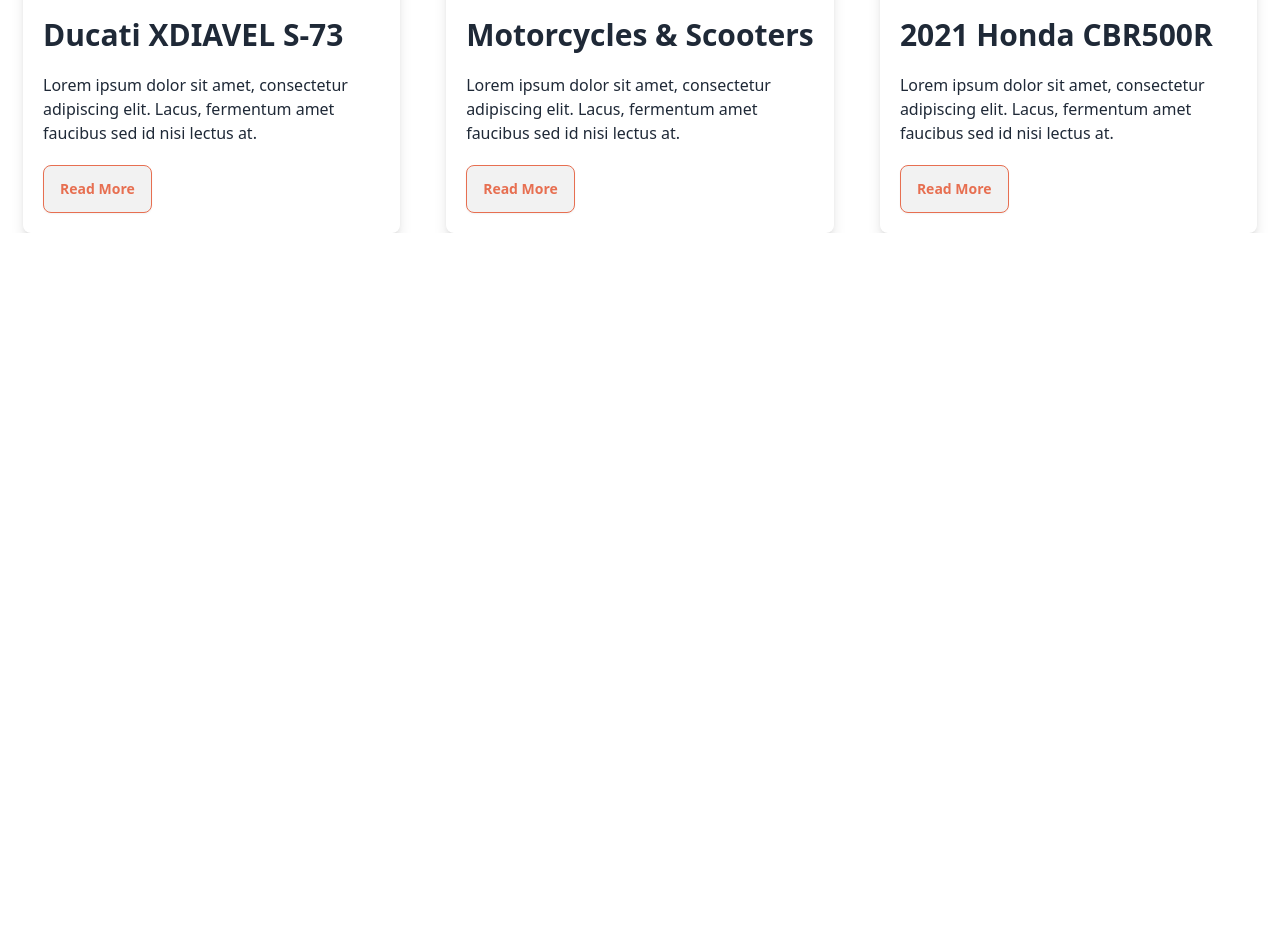
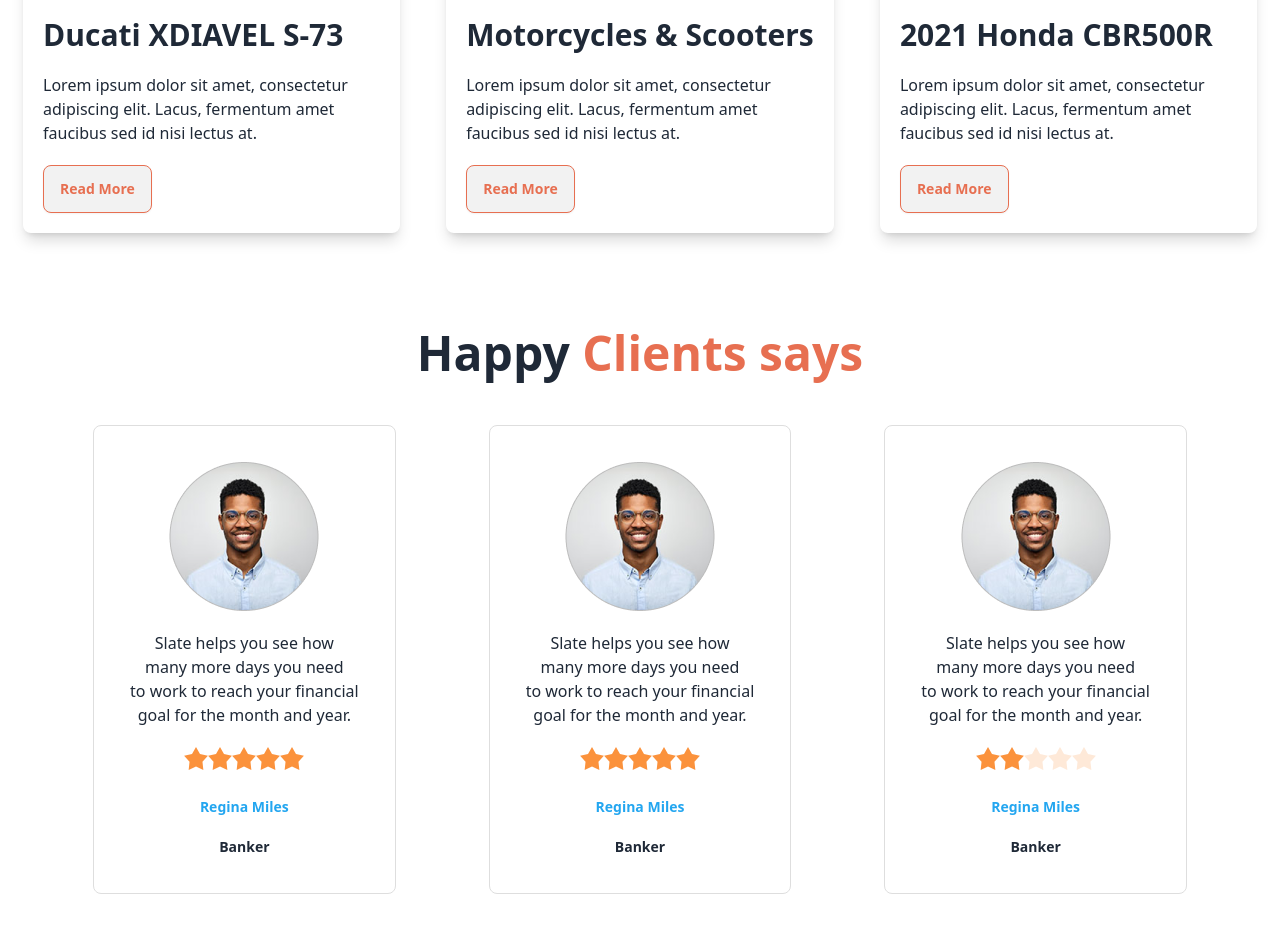
Before and after one commit to shantokarmoker8/bikerzone, a plain HTML site: page index.html in a window 1280 px wide. Shown: the part 1650-2582 px from the top of the page. Before the commit the page ends 1883 px from the top, so only its background shows below. Drawn offline with nearby package versions, Linux system fonts and the light colour scheme.

Commit message:
Happy Clients says

```diff
--- a/index.html
+++ b/index.html
@@ -254,6 +254,146 @@
           </div>
         </div>
       </section>
+      <section class="container mx-auto my-6 md:my-12 lg:my-24">
+        <div>
+          <div class="text-center">
+            <h2 class="text-2xl md:text-5xl lg:text-5xl font-bold mb-12">
+              Happy <span class="text-primary-btn">Clients says</span>
+            </h2>
+          </div>
+          <div
+            class="flex flex-col md:flex-row lg:flex-row lg:justify-evenly lg:justify-evenly"
+          >
+            <div
+              class="p-9 border border-[#DEDEDE] rounded-lg space-y-5 text-center"
+            >
+              <img src="images/clint-1.png" alt="" class="mx-auto" />
+              <p>
+                Slate helps you see how <br />
+                many more days you need <br />
+                to work to reach your financial <br />
+                goal for the month and year.
+              </p>
+              <div class="rating">
+                <input
+                  type="radio"
+                  name="rating-2"
+                  class="mask mask-star-2 bg-orange-400"
+                />
+                <input
+                  type="radio"
+                  name="rating-2"
+                  class="mask mask-star-2 bg-orange-400"
+                  checked
+                />
+                <input
+                  type="radio"
+                  name="rating-2"
+                  class="mask mask-star-2 bg-orange-400"
+                />
+                <input
+                  type="radio"
+                  name="rating-2"
+                  class="mask mask-star-2 bg-orange-400"
+                />
+                <input
+                  type="radio"
+                  name="rating-2"
+                  class="mask mask-star-2 bg-orange-400"
+                />
+              </div>
+              <h3 class="text-sm font-semibold text-[#23A6F0]">Regina Miles</h3>
+              <h3 class="text-sm font-semibold">Banker</h3>
+            </div>
+            <div
+              class="p-9 border border-[#DEDEDE] rounded-lg space-y-5 text-center"
+            >
+              <img src="images/clint-1.png" alt="" class="mx-auto" />
+              <p>
+                Slate helps you see how <br />
+                many more days you need <br />
+                to work to reach your financial <br />
+                goal for the month and year.
+              </p>
+              <div class="rating">
+                <input
+                  type="radio"
+                  name="rating-2"
+                  class="mask mask-star-2 bg-orange-400"
+                />
+                <input
+                  type="radio"
+                  name="rating-2"
+                  class="mask mask-star-2 bg-orange-400"
+                  checked
+                />
+                <input
+                  type="radio"
+                  name="rating-2"
+                  class="mask mask-star-2 bg-orange-400"
+                />
+                <input
+                  type="radio"
+                  name="rating-2"
+                  class="mask mask-star-2 bg-orange-400"
+                />
+                <input
+                  type="radio"
+                  name="rating-2"
+                  class="mask mask-star-2 bg-orange-400"
+                />
+              </div>
+              <h3 class="text-sm font-semibold text-[#23A6F0]">Regina Miles</h3>
+              <h3 class="text-sm font-semibold">Banker</h3>
+            </div>
+            <div>
+              <div
+                class="p-9 border border-[#DEDEDE] rounded-lg space-y-5 text-center"
+              >
+                <img src="images/clint-1.png" alt="" class="mx-auto" />
+                <p>
+                  Slate helps you see how <br />
+                  many more days you need <br />
+                  to work to reach your financial <br />
+                  goal for the month and year.
+                </p>
+                <div class="rating">
+                  <input
+                    type="radio"
+                    name="rating-2"
+                    class="mask mask-star-2 bg-orange-400"
+                  />
+                  <input
+                    type="radio"
+                    name="rating-2"
+                    class="mask mask-star-2 bg-orange-400"
+                    checked
+                  />
+                  <input
+                    type="radio"
+                    name="rating-2"
+                    class="mask mask-star-2 bg-orange-400"
+                  />
+                  <input
+                    type="radio"
+                    name="rating-2"
+                    class="mask mask-star-2 bg-orange-400"
+                  />
+                  <input
+                    type="radio"
+                    name="rating-2"
+                    class="mask mask-star-2 bg-orange-400"
+                  />
+                </div>
+                <h3 class="text-sm font-semibold text-[#23A6F0]">
+                  Regina Miles
+                </h3>
+                <h3 class="text-sm font-semibold">Banker</h3>
+              </div>
+            </div>
+          </div>
+        </div>
+      </section>
     </main>
   </body>
 </html>
```
Also changed, not shown: images/clint-1.png (added), images/clint-2.png (added), images/clint-3.png (added).
